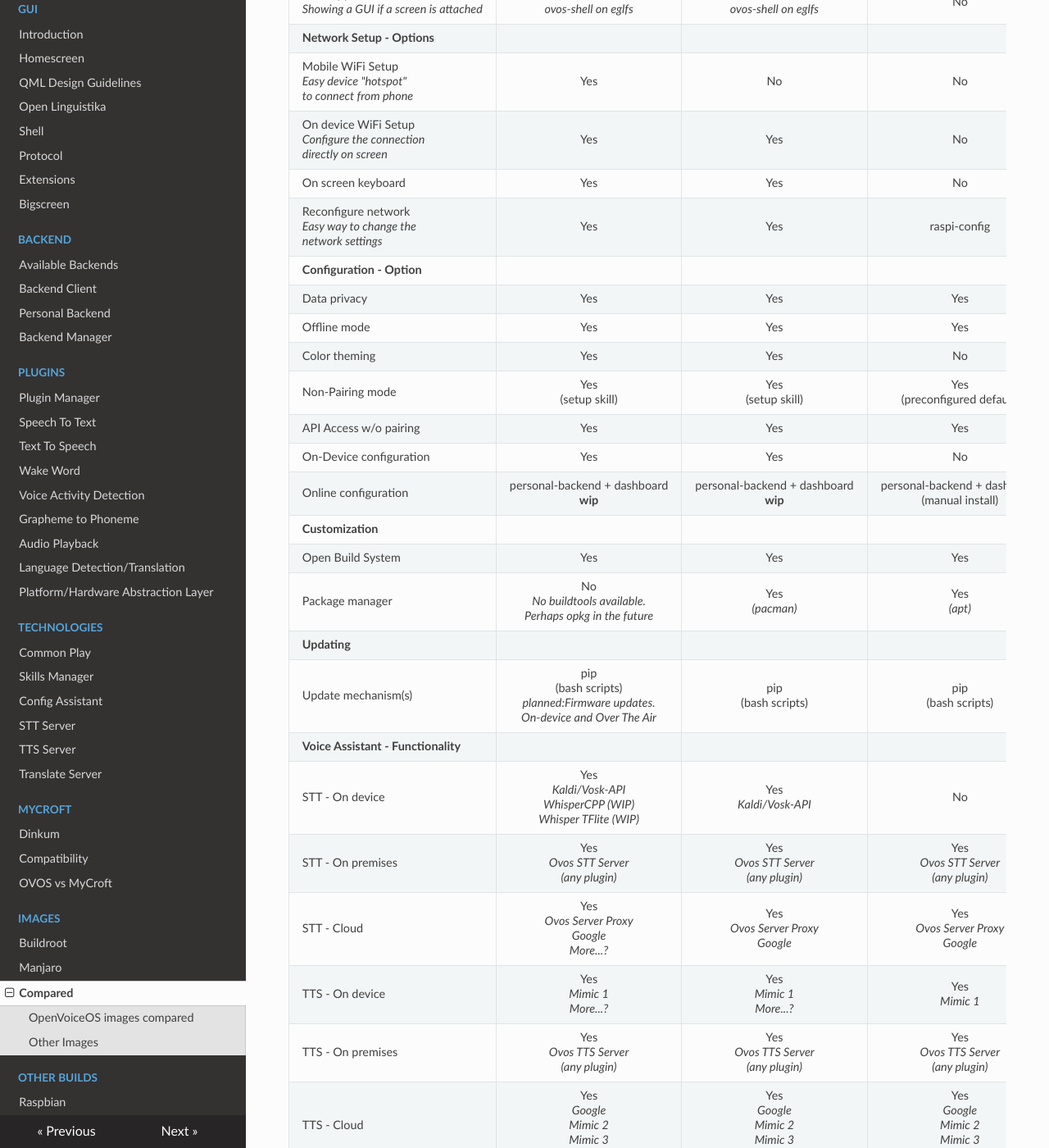
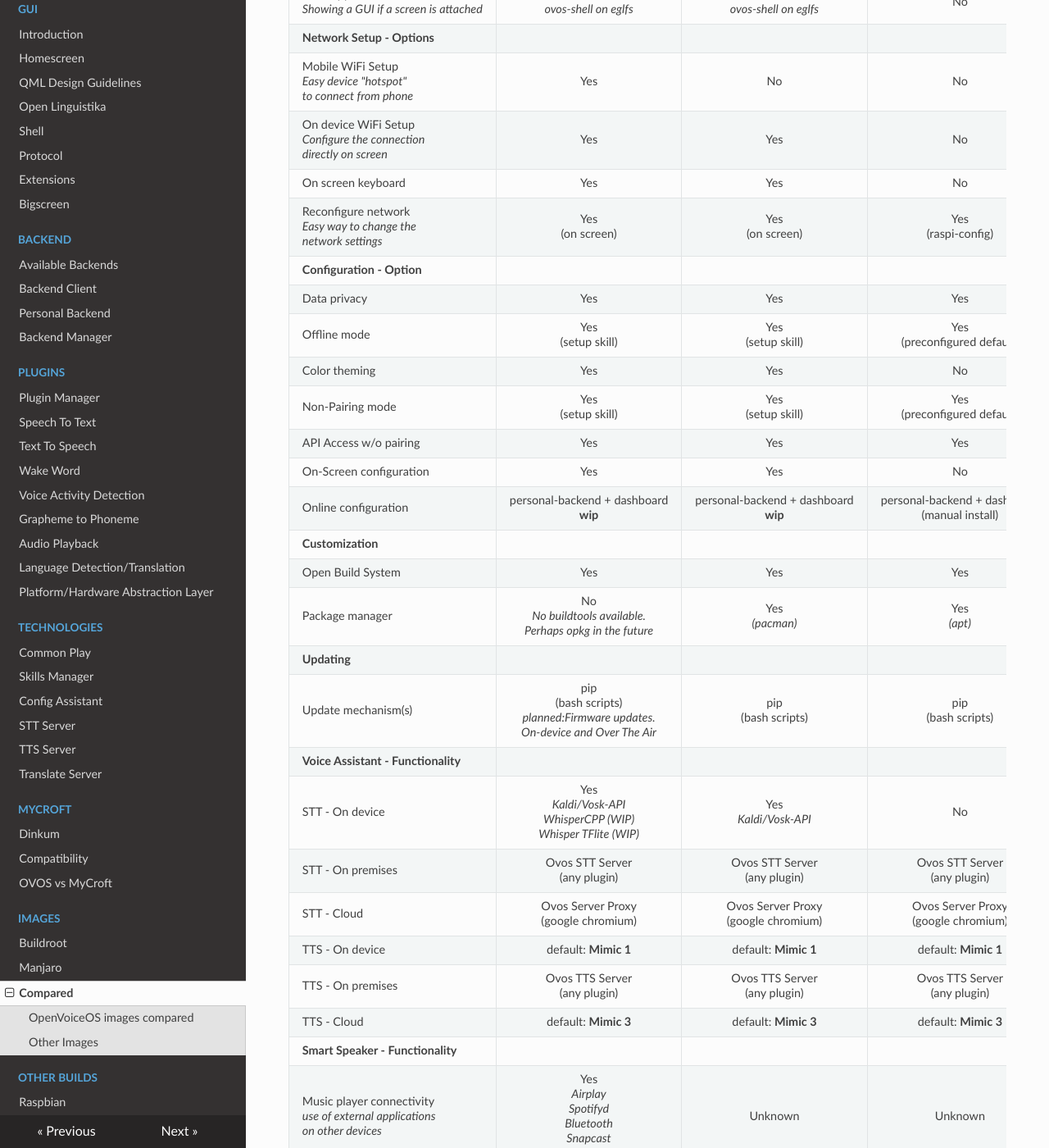
Before and after one commit to OpenVoiceOS/community-docs, an MkDocs documentation site: the page built from docs/comparison.md, in a window 1280 px wide and 1400 px high, scrolled down 1294 px. Shown: the whole window at 82% size. Built offline with MkDocs 1.6.1, drawn with Linux system fonts in a browser that asks for light colours; nearby versions of some CDN libraries; some of the changed text lies outside the part shown.

Commit message:
more table cleaning up

```diff
--- a/docs/comparison.md
+++ b/docs/comparison.md
@@ -33,14 +33,14 @@
 | Mobile WiFi Setup<br>*Easy device "hotspot"<br>to connect from phone*           |                                   Yes                                   |                        No                         |                   No                    |
 | On device WiFi Setup<br>*Configure the connection<br>directly on screen*        |                                   Yes                                   |                        Yes                        |                   No                     |
 | On screen keyboard                                                              |                                   Yes                                   |                        Yes                        |                       No                          |
-| Reconfigure network<br>*Easy way to change the<br>network settings*             |                                   Yes                                   |                        Yes                        |                   raspi-config                     |
+| Reconfigure network<br>*Easy way to change the<br>network settings*             |                                   Yes <br> (on screen)                                  |                        Yes  <br> (on screen)                       |                  Yes  <br> (raspi-config)                     |
 | **Configuration - Option**                                                      |
 | Data privacy                                                                    |                                   Yes                                   |                        Yes                        |                       Yes                         |
-| Offline mode                                                                    |                                   Yes                                   |                        Yes                        |                       Yes                         |
+| Offline mode                                                                    |                                   Yes  <br> (setup skill)               |                        Yes  <br> (setup skill)    |                       Yes  <br> (preconfigured default)                       |
 | Color theming                                                                   |                                   Yes                                   |                        Yes                        |                       No                          |
 | Non-Pairing mode                                                                |                                   Yes  <br> (setup skill)                                 |                        Yes   <br> (setup skill)                     |                 Yes<br> (preconfigured default)                  |
 | API Access w/o pairing                                                          |                                   Yes                                   |                        Yes                        |                       Yes                         |
-| On-Device configuration                                                         |                                   Yes                                   |                        Yes                        |                       No                          |
+| On-Screen configuration                                                         |                                   Yes                                   |                        Yes                        |                       No                          |
 | Online configuration                                                            |                           personal-backend + dashboard<br>**wip**                            |                personal-backend + dashboard<br>**wip**                 |               personal-backend + dashboard<br>(manual install)                 |
 | **Customization**                                                               |
 | Open Build System                                                               |                                   Yes                                   |                        Yes                        |                       Yes                         |
@@ -49,11 +49,11 @@
 | Update mechanism(s)                                                             | pip <br>(bash scripts)<br>*planned:Firmware updates.<br>On-device and Over The Air* |              pip <br>(bash scripts)               |    pip <br>(bash scripts)  |
 | **Voice Assistant - Functionality**                                             |
 | STT - On device                                                                 |   Yes<br>*Kaldi/Vosk-API<br>WhisperCPP (WIP)<br>Whisper TFlite (WIP)*   |              Yes<br>*Kaldi/Vosk-API*              |              No                          |
-| STT - On premises                                                               |              Yes<br>*Ovos STT Server<br>(any plugin)<br>*               |   Yes<br>*Ovos STT Server<br>(any plugin)<br>*    |   Yes<br>*Ovos STT Server<br>(any plugin)<br>*    |
-| STT - Cloud                                                                     |            Yes<br>*Ovos Server Proxy<br>Google<br>More...?*             |     Yes<br>*Ovos Server Proxy<br>Google<br>*      |     Yes<br>*Ovos Server Proxy<br>Google<br>*      |
-| TTS - On device                                                                 |                      Yes<br>*Mimic 1<br>More...?*                       |           Yes<br>*Mimic 1<br>More...?*            |              Yes<br>*Mimic 1*                     |
-| TTS - On premises                                                               |         Yes<br>*Ovos TTS Server<br>(any plugin)<br>*                    |  Yes<br>*Ovos TTS Server<br>(any plugin)<br>*     |   Yes<br>*Ovos TTS Server<br>(any plugin)<br>*    |
-| TTS - Cloud                                                                     |            Yes<br>*Google<br>Mimic 2<br>Mimic 3<br>More...?*            | Yes<br>*Google<br>Mimic 2<br>Mimic 3<br>More...?* | Yes<br>*Google<br>Mimic 2<br>Mimic 3<br>More...?* |
+| STT - On premises                                                               |              Ovos STT Server<br>(any plugin)               |   Ovos STT Server<br>(any plugin)     |   Ovos STT Server<br>(any plugin)    |
+| STT - Cloud                                                                     |            Ovos Server Proxy<br>(google chromium)            |     Ovos Server Proxy<br>(google chromium)      |    Ovos Server Proxy<br>(google chromium)     |
+| TTS - On device                                                                 |                      default: **Mimic 1**                       |           default: **Mimic 1**            |              default: **Mimic 1**                     |
+| TTS - On premises                                                               |         Ovos TTS Server<br>(any plugin)                  |  Ovos TTS Server<br>(any plugin)     |   Ovos TTS Server<br>(any plugin)    |
+| TTS - Cloud                                                                     |            default: **Mimic 3**               | default: **Mimic 3** | default: **Mimic 3** |
 | **Smart Speaker - Functionality**                                               |
 | Music player connectivity<br>*use of external applications<br>on other devices* |  Yes<br>*Airplay<br>Spotifyd<br>Bluetooth<br>Snapcast<br>KDE Connect*   |                      Unknown                      |           Unknown                       |
 | Music player sync                                                               |                          Yes<br>*OCP<br>MPRIS*                          |               Yes<br>*OCP<br>MPRIS*               |                   No<br>*wip*                     |
```
Also changed, not shown: other parts of docs/comparison.md (+3 -3 lines).
